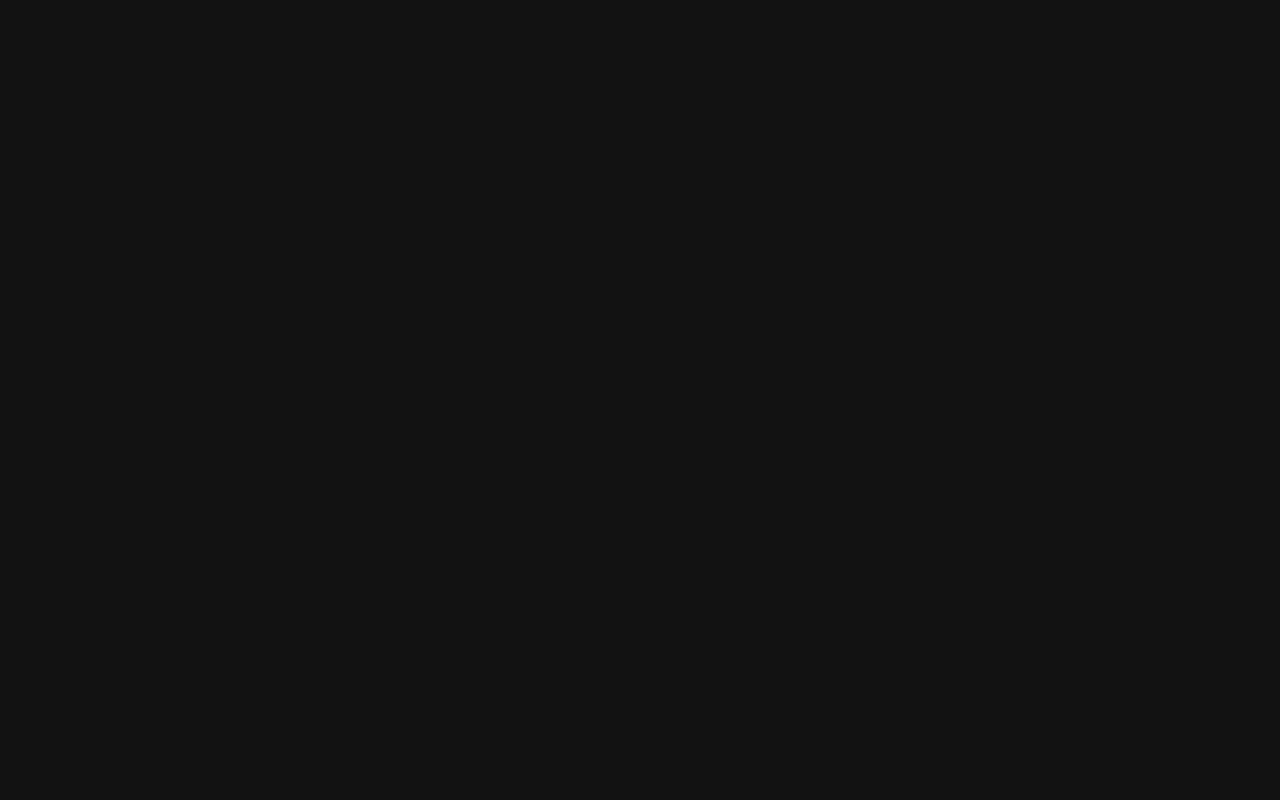
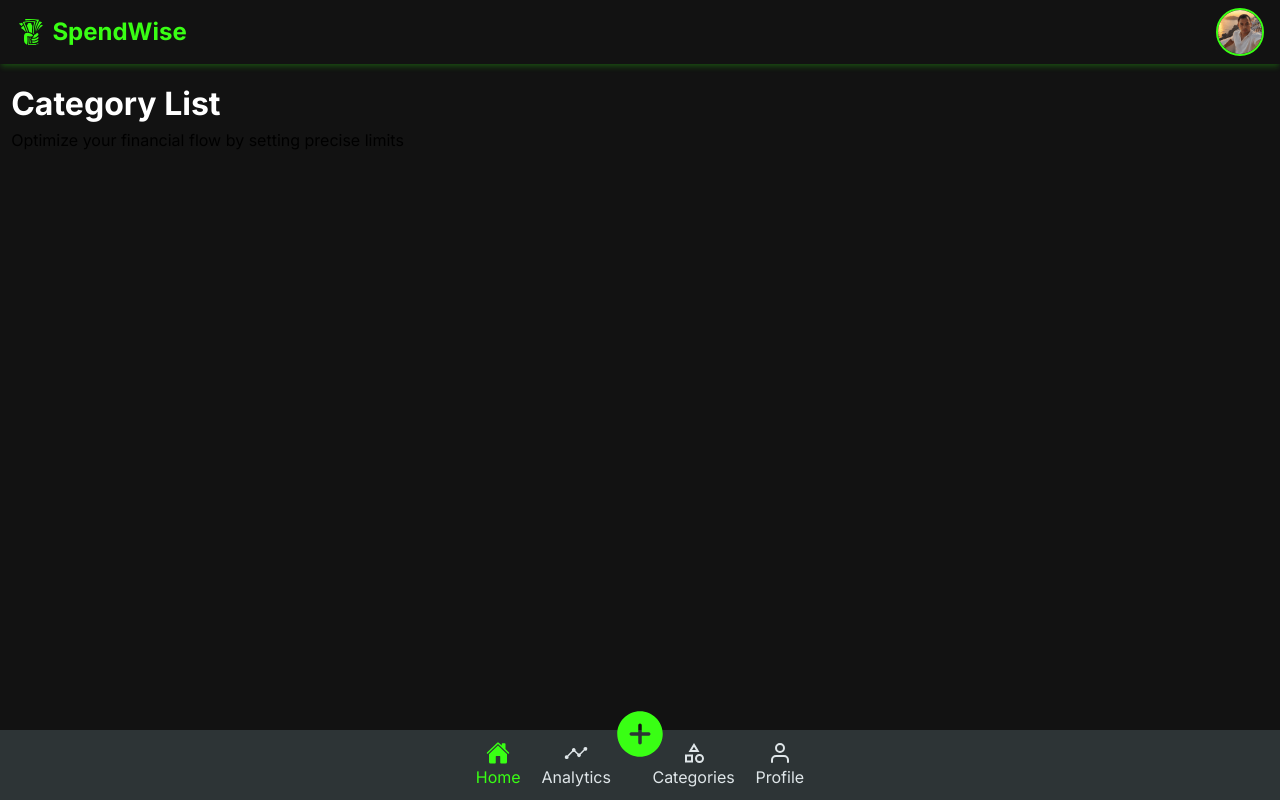
Before and after one commit to Andriamahay11master/SpendWise, a React (Vite) app: page /listCategories in a window 1280 px wide. Before the commit this address had no page. Built offline with nearby package versions, Linux system fonts and the light colour scheme.

Commit message:
init list categories

```diff
--- a/src/App.tsx
+++ b/src/App.tsx
@@ -41,7 +41,7 @@ function App() {
           }
         />
         <Route
-          path="/categories"
+          path="/listCategories"
           element={
             <MainPage>
               <CategoryList />
--- a/src/components/Category/CategoryList.tsx
+++ b/src/components/Category/CategoryList.tsx
@@ -1,7 +1,8 @@
 const CategoryList = () => {
   return (
-    <div className="category-list">
-      <h1>Category List</h1>
+    <div className="main-block">
+      <h1 className="title-h1">Category List</h1>
+      <p>Optimize your financial flow by setting precise limits</p>
     </div>
   );
 };
--- a/src/components/Menu/Menu.tsx
+++ b/src/components/Menu/Menu.tsx
@@ -11,7 +11,11 @@ const Menu = () => {
     { name: "Home", icon: <IoHome />, link: "/" },
     { name: "Analytics", icon: <IoAnalytics />, link: "/analytics" },
     { name: "Add", icon: <IoAddCircle />, link: "/addExpense" },
-    { name: "Categories", icon: <MdOutlineCategory />, link: "/categories" },
+    {
+      name: "Categories",
+      icon: <MdOutlineCategory />,
+      link: "/listCategories",
+    },
     { name: "Profile", icon: <FiUser />, link: "/profile" },
   ];
 
```
